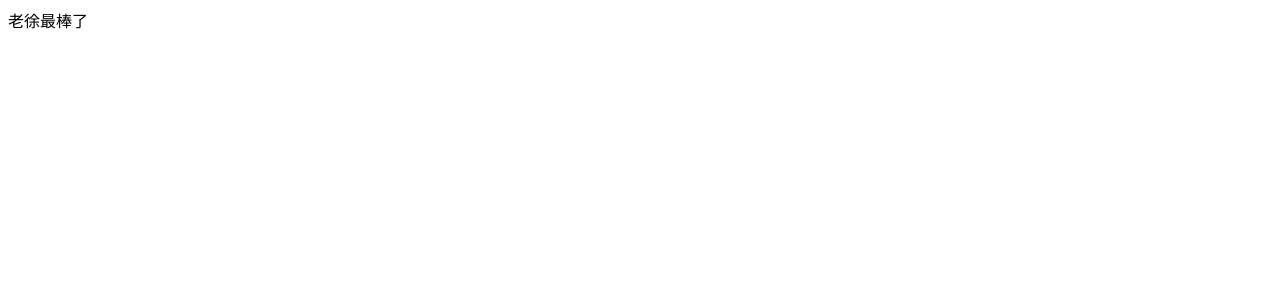
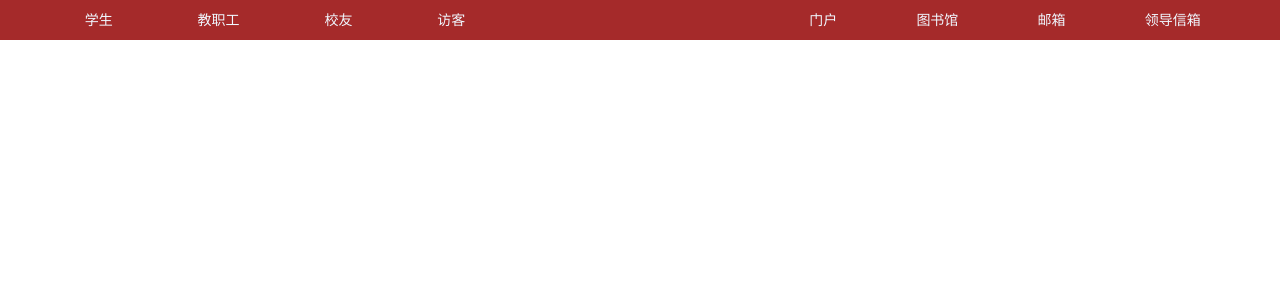
Before and after one commit to xu1764542037/schoolwebsite-web, a Vue app: page / in a window 1280 px wide. Shown: the top 300 px of the page. Built offline with nearby package versions, Linux system fonts and the light colour scheme.

Commit message:
8.30 22.23 完成NarBar基本结构

```diff
--- a/src/App.vue
+++ b/src/App.vue
@@ -1,18 +1,19 @@
 <template>
   <div id="app">
-    <div>老徐最棒了</div>
+    <NarBar/>
   </div>
 </template>
 
 <script>
-
+import NarBar from "./components/common/NarBar";
 export default {
   name: 'App',
   components: {
+    NarBar
   }
 }
 </script>
 
 <style>
-
+  @import "./assets/css/base.css";
 </style>
--- /dev/null
+++ b/src/assets/css/base.css
@@ -0,0 +1,72 @@
+@import "./normalize.css";
+/* 把我们所有标签的内外边距清零 */
+* {
+    margin: 0;
+    padding: 0;
+    /* css3盒子模型 */
+    box-sizing: border-box;
+}
+/* em 和 i 斜体的文字不倾斜 */
+em,
+i {
+    font-style: normal
+}
+/* 去掉li 的小圆点 */
+li {
+    list-style: none
+}
+
+img {
+    /* border 0 照顾低版本浏览器 如果 图片外面包含了链接会有边框的问题 */
+    border: 0;
+    /* 取消图片底侧有空白缝隙的问题 */
+    vertical-align: middle
+}
+
+button {
+    /* 当我们鼠标经过button 按钮的时候，鼠标变成小手 */
+    cursor: pointer
+}
+
+a {
+    color: #666;
+    text-decoration: none
+}
+
+a:hover {
+    color: #c81623
+}
+
+button,
+input {
+    /* "\5B8B\4F53" 就是宋体的意思 这样浏览器兼容性比较好 */
+    font-family: Microsoft YaHei, Heiti SC, tahoma, arial, Hiragino Sans GB, "\5B8B\4F53", sans-serif;
+    /* 默认有灰色边框我们需要手动去掉 */
+    border: 0;
+    outline: none;
+}
+
+body {
+    /* CSS3 抗锯齿形 让文字显示的更加清晰 */
+    -webkit-font-smoothing: antialiased;
+    background-color: #fff;
+    font: 12px/1.5 Microsoft YaHei, Heiti SC, tahoma, arial, Hiragino Sans GB, "\5B8B\4F53", sans-serif;
+    color: #666
+}
+
+.hide,
+.none {
+    display: none
+}
+/* 清除浮动 */
+.clearfix:after {
+    visibility: hidden;
+    clear: both;
+    display: block;
+    content: ".";
+    height: 0
+}
+
+.clearfix {
+    *zoom: 1
+}
--- /dev/null
+++ b/src/components/common/NarBar.vue
@@ -0,0 +1,41 @@
+<template>
+  <div class="NarBar-Box">
+    <div class="NarBar-Box-Children">
+      <a href="#">学生</a>
+      <a href="#">教职工</a>
+      <a href="#">校友</a>
+      <a href="#">访客</a>
+    </div>
+    <div class="NarBar-Box-Children">
+      <a href="#">门户</a>
+      <a href="#">图书馆</a>
+      <a href="#">邮箱</a>
+      <a href="#">领导信箱</a>
+    </div>
+  </div>
+</template>
+
+<script>
+export default {
+name: "NarBar"
+}
+</script>
+
+<style scoped>
+  .NarBar-Box {
+    display: flex;
+    justify-content: space-between;
+    background-color: brown;
+  }
+  .NarBar-Box a {
+    color: aliceblue;
+    font-size: 14px;
+  }
+  .NarBar-Box-Children {
+    height: 40px;
+    width: 550px;
+    display: flex;
+    justify-content: space-evenly;
+    line-height: 40px;
+  }
+</style>
```
Also changed, not shown: src/assets/css/normalize.css (added).
